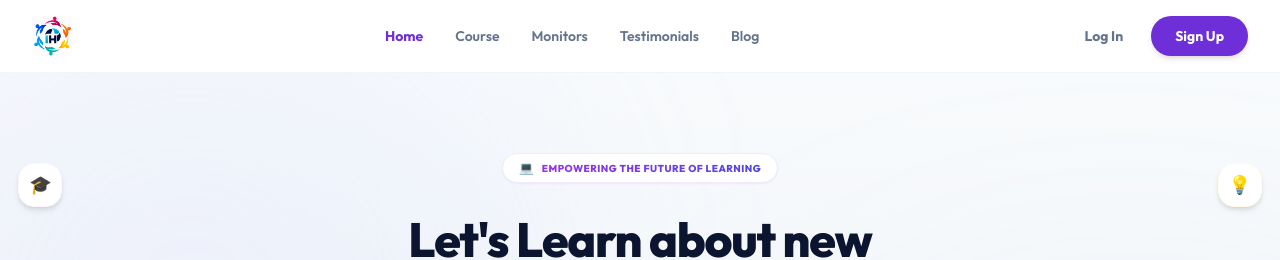
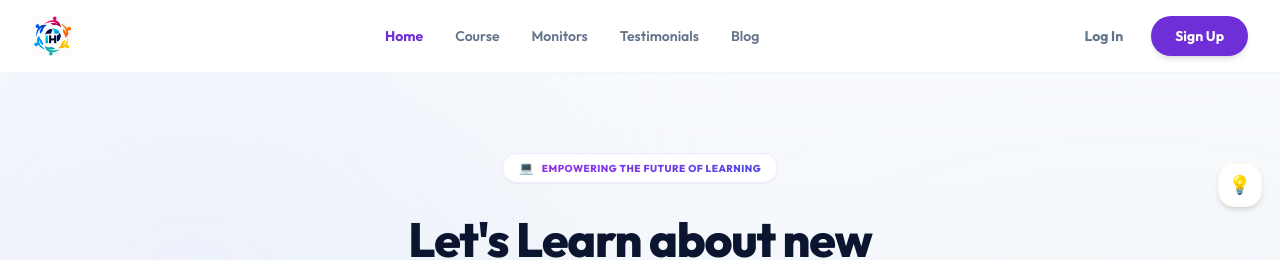
Before and after one commit to Ashwin-876/iconic-hub, a Next.js app: page / in a window 1280 px wide. Shown: the top 260 px of the page. Built offline with nearby package versions, Linux system fonts and the light colour scheme; no server answers; the database is empty.

Commit message:
design: remove floating mortarboard hat from left avatar container

```diff
--- a/landing/HeroSection.jsx
+++ b/landing/HeroSection.jsx
@@ -170,10 +170,6 @@ export default function HeroSection() {
         {/* Card 1: Left Card Container */}
         <div className="hidden md:block absolute left-[1%] lg:left-[3%] top-[10%] z-10">
           <div className="relative">
-            {/* Floating Mortarboard Hat */}
-            <div className="absolute -top-7 -left-5 w-11 h-11 bg-white rounded-2xl shadow-md flex items-center justify-center border border-purple-50 text-lg">
-              🎓
-            </div>
             {/* Card Frame */}
             <div
               ref={el => cardsRef.current[0] = el}
```
